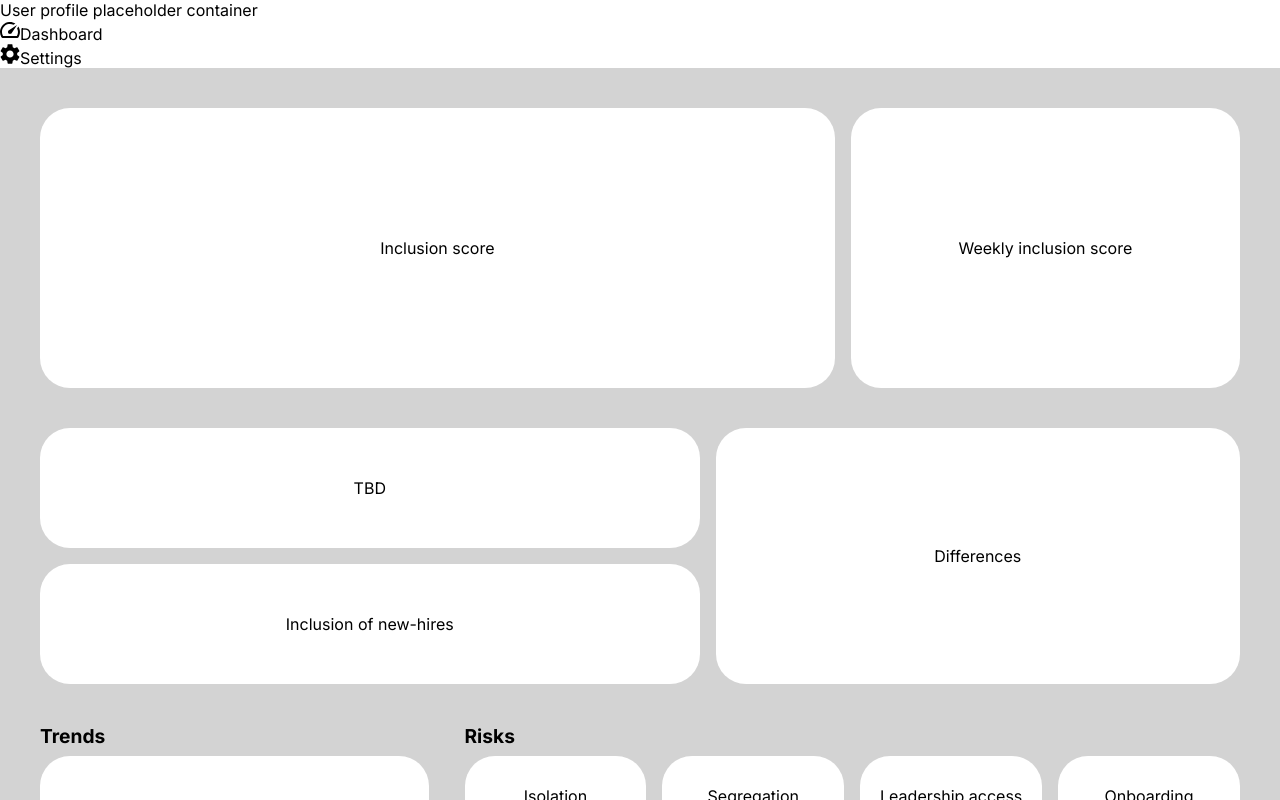
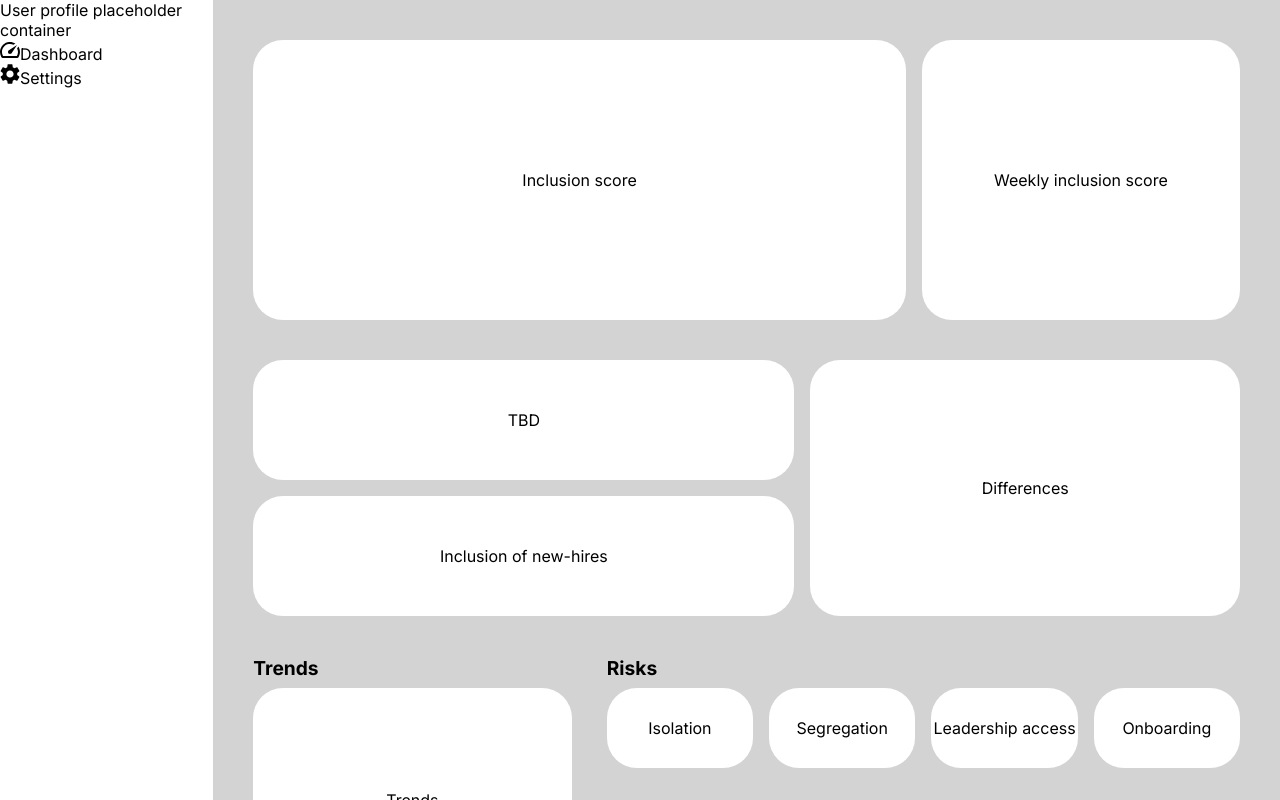
Before and after one commit to JTKsson/jolint-dashboard, a Next.js app: page / in a window 1280 px wide. Shown: the top 800 px of the page. Built offline with nearby package versions, Linux system fonts and the light colour scheme.

Commit message:
Add styling to left-align the sidebar in Home page

```diff
--- a/src/app/page.js
+++ b/src/app/page.js
@@ -1,12 +1,14 @@
 import Frame from './components/Frame/Frame'
 import Sidebar from './components/Sidebar/Sidebar'
+import styles from './page.module.css'
 
 export default function Home() {
   return (
     <>
-      {/* <div>Hello</div> */}
-      <Sidebar />
-      <Frame />
+      <div className={styles.main}>
+        <Sidebar />
+        <Frame />
+      </div>
     </>
   )
 }
--- /dev/null
+++ b/src/app/page.module.css
@@ -0,0 +1,4 @@
+.main {
+  display: grid;
+  grid-template-columns: 1fr 5fr;
+}
```
